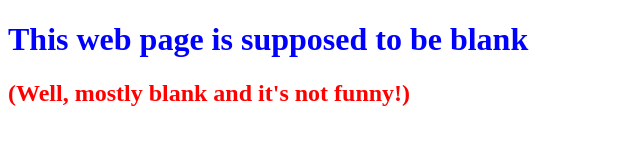
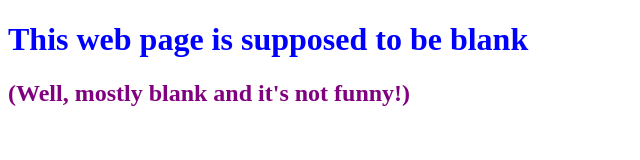
Before and after one commit to rob0d/opensap_git1, a plain HTML site: page index.html in a window 1280 px wide. Shown: the whole page, without its empty margins (0-640 px from the left). Drawn offline with Linux system fonts and the light colour scheme.

Commit message:
Change second h to purple

```diff
--- a/index.html
+++ b/index.html
@@ -6,6 +6,6 @@
 	</head>
 	<body>
 		<h1 style="color: blue">This web page is supposed to be blank</h1>
-		<h2 style="color: red">(Well, mostly blank and it's not funny!)</h2>
+		<h2 style="color: purple">(Well, mostly blank and it's not funny!)</h2>
 	</body>
 </html>
```
